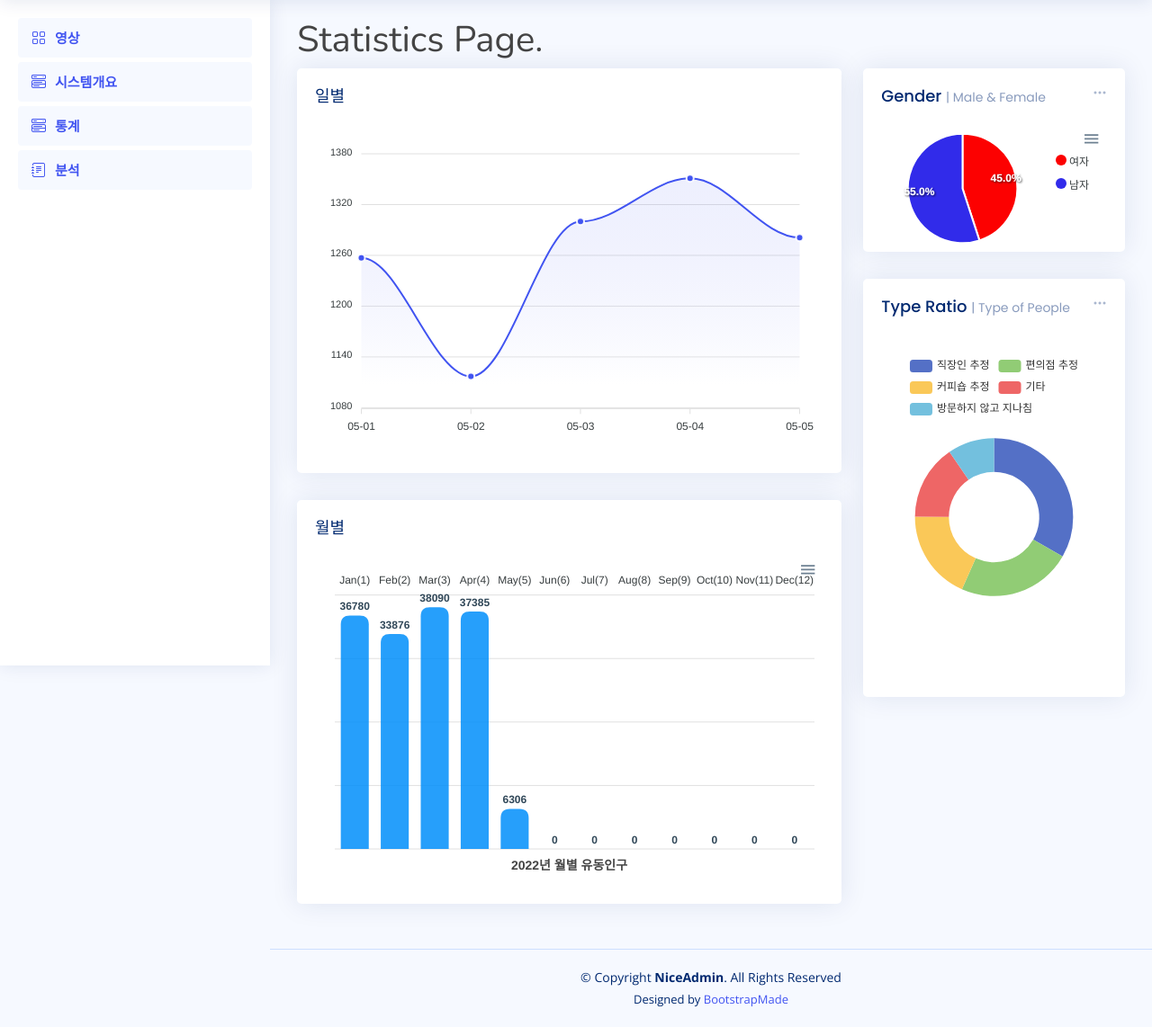
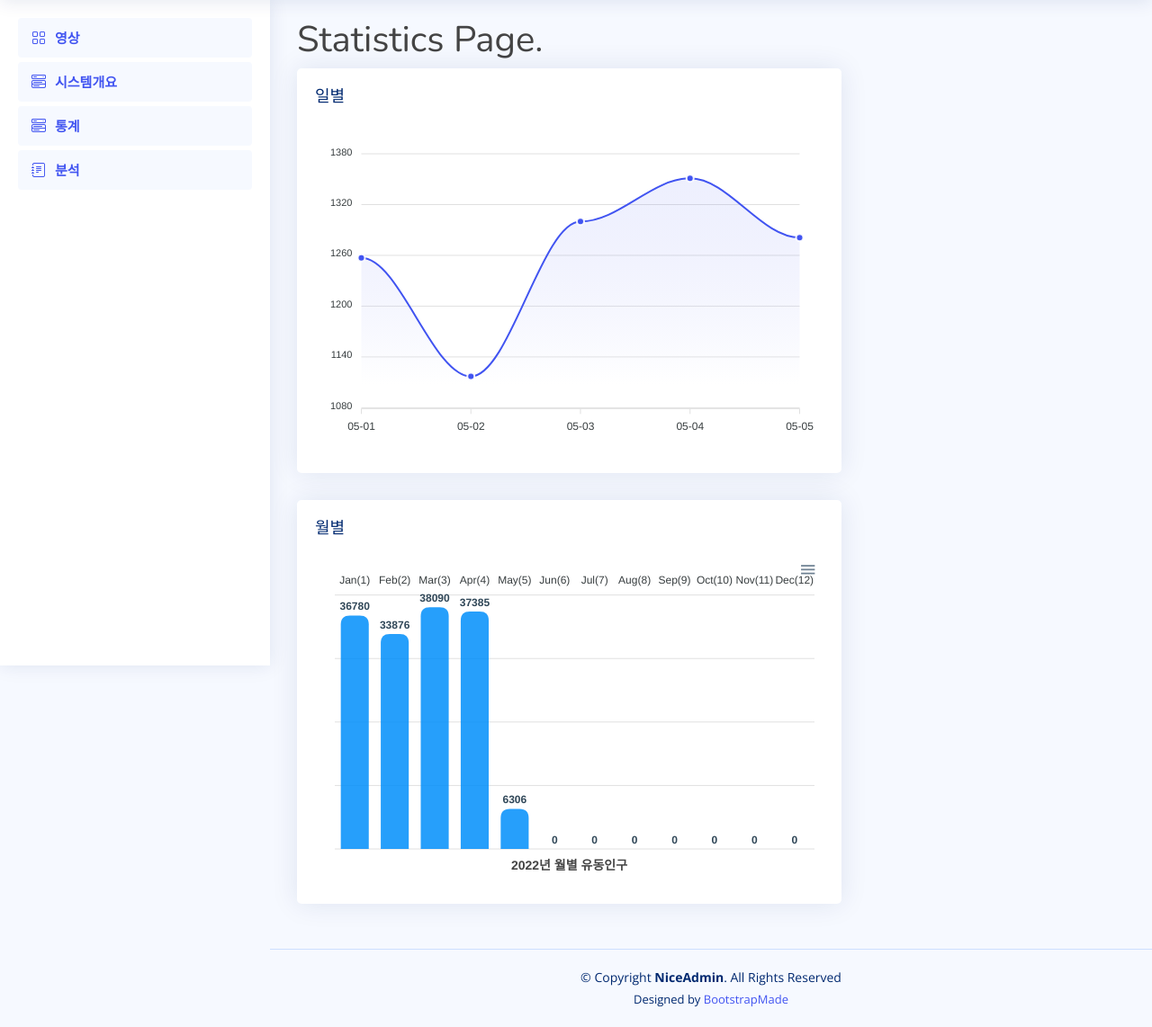
Before and after one commit to 5rathergood/djangoProj, a Django app: page /statistics in a window 1280 px wide. Shown: the part 60-1202 px from the top of the page at 90% size. Run offline with Django 4.2, Linux system fonts and the light colour scheme; data comes from the database, SQL or seed files in the repository; both versions use the stored data as it was after the commit; parts of the project's set-up code (start-up, migrations or seed data) failed here and were passed over; some libraries are stand-ins or nearby versions.

Commit message:
22.05.20 분석페이지 수정

```diff
--- a/PythonUser/detectme/views.py
+++ b/PythonUser/detectme/views.py
@@ -259,24 +259,30 @@ class AnalysisCreateView(View):
     문제 1.유동인구 db연결
         2.도로명 주소를 통해 찾기
     '''
-    def get(self, request : HttpRequest, *args, **kwargs):
+    def get(self, request : HttpRequest):
+        context = {'attraction':"분석 버튼을 클릭하세요" , 'predict_cost':"분석버튼을 클릭하세요",'popul':"분석버튼을 클릭하세요",'distance':"분석버튼을 클릭하세요"}
+        #context['attraction','predict_cost'] = "먼저 면적을 입력하세요"
+        return render(request,'analysis.html',context)
+
+
+    def post(self, request : HttpRequest):
         context = {}
-        context['attraction'] = "먼저 면적을 입력하세요"
-        return render(request,'analysis.html',context)
-    def post(self, request : HttpRequest, *args, **kwargs):
-        context = {}
-
         area = int(request.POST['area'])
-        population = 10 # 유동인구
+        per_cost = int(request.POST['per_cost']) #1인당 평균매출량(사용자입력)
+        #distance = int(reqeust.POST['dis'])
+        distance = 100
+        population = 200 # 유동인구
         total_attraction = 2.9917 #상수 값임 get_cur_shop_attraction() 함수를 사용할 때 쓰여야함
-        distance = 100 #거리값은 변경되어야함 수동으로 입력
         #calc_attraction
         calc_attraction = area/(pow(distance, 2))
 
         #get_cur_shop_attraction
         get_cur_shop_attraction = calc_attraction/(calc_attraction + total_attraction)
         attraction = get_cur_shop_attraction * population
-        context['attraction'] = str(round(attraction * 100, 3)) + "%"
+        percent = str(round(attraction * 100, 3)) + "%"
+        precost = str(round(attraction * 100, 3)*per_cost) + "원"
+        context = {'attraction':percent, 'predict_cost':precost, 'popul':population, 'distance':distance }
+        #context['attraction' : ] = percent
         return render(request, 'analysis.html',context)
 
 def write_line(request):
--- a/PythonUser/templates/statistics.html
+++ b/PythonUser/templates/statistics.html
@@ -216,132 +216,6 @@
                     </div>
                     <!-- End Row -->
                 </div>
-
-
-                 <!-- Right side columns -->
-                <div class="col-lg-4">
-
-                    <!-- Pie Chart -->
-                  <div class="card">
-                    <div class="filter">
-                      <a class="icon" href="#" data-bs-toggle="dropdown"><i class="bi bi-three-dots"></i></a>
-                      <ul class="dropdown-menu dropdown-menu-end dropdown-menu-arrow">
-                        <li class="dropdown-header text-start">
-                          <h6>Filter</h6>
-                        </li>
-
-                        <li><a class="dropdown-item" href="#">Today</a></li>
-                        <li><a class="dropdown-item" href="#">This Month</a></li>
-                        <li><a class="dropdown-item" href="#">This Year</a></li>
-                      </ul>
-                    </div>
-
-                    <div class="card-body pb-0">
-                      <h5 class="card-title">Gender <span>| Male & Female</span></h5>
-
-                      <div id="pieChart"></div>
-
-                      <script>
-                        document.addEventListener("DOMContentLoaded", () => {
-                          new ApexCharts(document.querySelector("#pieChart"), {
-                            series: [45, 55],
-                            chart: {
-                              height: 350,
-                              type: 'pie',
-                              toolbar: {
-                                show: true
-                              }
-                            },
-                            labels: ['여자', '남자'],
-                            colors: ['#FC0101', '#312BEA'],
-                          }).render();
-                        });
-                      </script>
-
-
-                    </div> <!-- End Pie Chart -->
-                  </div><!-- End Budget Report -->
-
-
-                    <!-- Website TodayTraffic -->
-                  <div class="card">
-                    <div class="filter">
-                      <a class="icon" href="#" data-bs-toggle="dropdown"><i class="bi bi-three-dots"></i></a>
-                      <ul class="dropdown-menu dropdown-menu-end dropdown-menu-arrow">
-                        <li class="dropdown-header text-start">
-                          <h6>Filter</h6>
-                        </li>
-
-                        <li><a class="dropdown-item" href="#">Today</a></li>
-                        <li><a class="dropdown-item" href="#">This Month</a></li>
-                        <li><a class="dropdown-item" href="#">This Year</a></li>
-                      </ul>
-                    </div>
-
-                      <!-- Donut Chart -->
-                    <div class="card-body pb-0">
-                      <h5 class="card-title">Type Ratio <span>| Type of People</span></h5>
-
-                      <div id="Donutechart" style="min-height: 400px;"></div>
-
-                      <script>
-                        document.addEventListener("DOMContentLoaded", () => {
-                          echarts.init(document.querySelector("#Donutechart")).setOption({
-                            tooltip: {
-                              trigger: 'item'
-                            },
-                            legend: {
-                              top: '5%',
-                              left: 'center'
-                            },
-                            series: [{
-                              name: 'Access From',
-                              type: 'pie',
-                              radius: ['40%', '70%'],
-                              avoidLabelOverlap: false,
-                              label: {
-                                show: false,
-                                position: 'center'
-                              },
-                              emphasis: {
-                                label: {
-                                  show: true,
-                                  fontSize: '18',
-                                  fontWeight: 'bold'
-                                }
-                              },
-                              labelLine: {
-                                show: false
-                              },
-                              data: [{
-                                  value: 1048,
-                                  name: '직장인 추정'
-                                },
-                                {
-                                  value: 735,
-                                  name: '편의점 추정'
-                                },
-                                {
-                                  value: 580,
-                                  name: '커피숍 추정'
-                                },
-                                {
-                                  value: 484,
-                                  name: '기타'
-                                },
-                                {
-                                  value: 300,
-                                  name: '방문하지 않고 지나침'
-                                }
-                              ]
-                            }]
-                          });
-                        });
-                      </script>
-
-                    </div>
-
-
                   </div><!-- End Website TodayTraffic -->
                 </div>
             </div>
```
Also changed, not shown: PythonUser/templates/analysis.html (+10 -3 lines), PythonUser/db.sqlite3, 1 other file.
